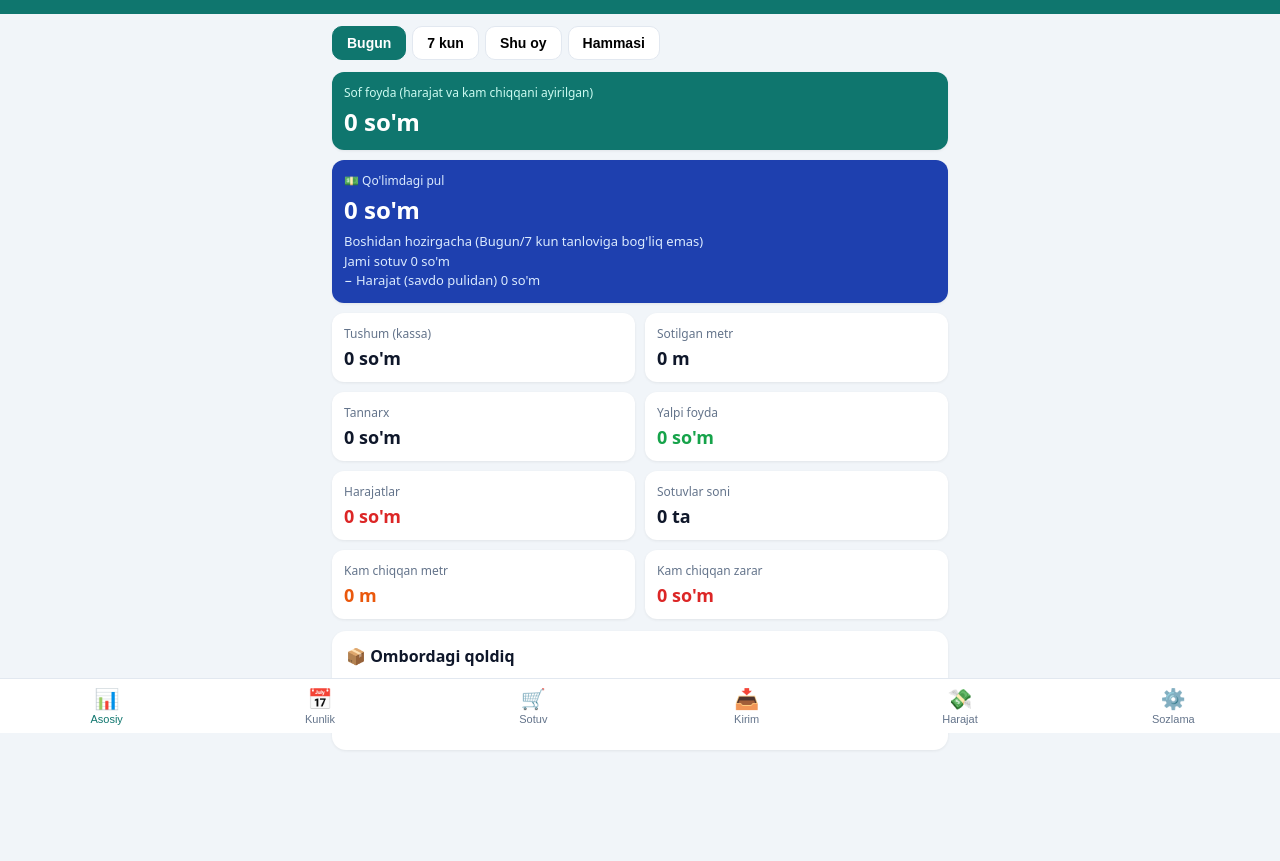
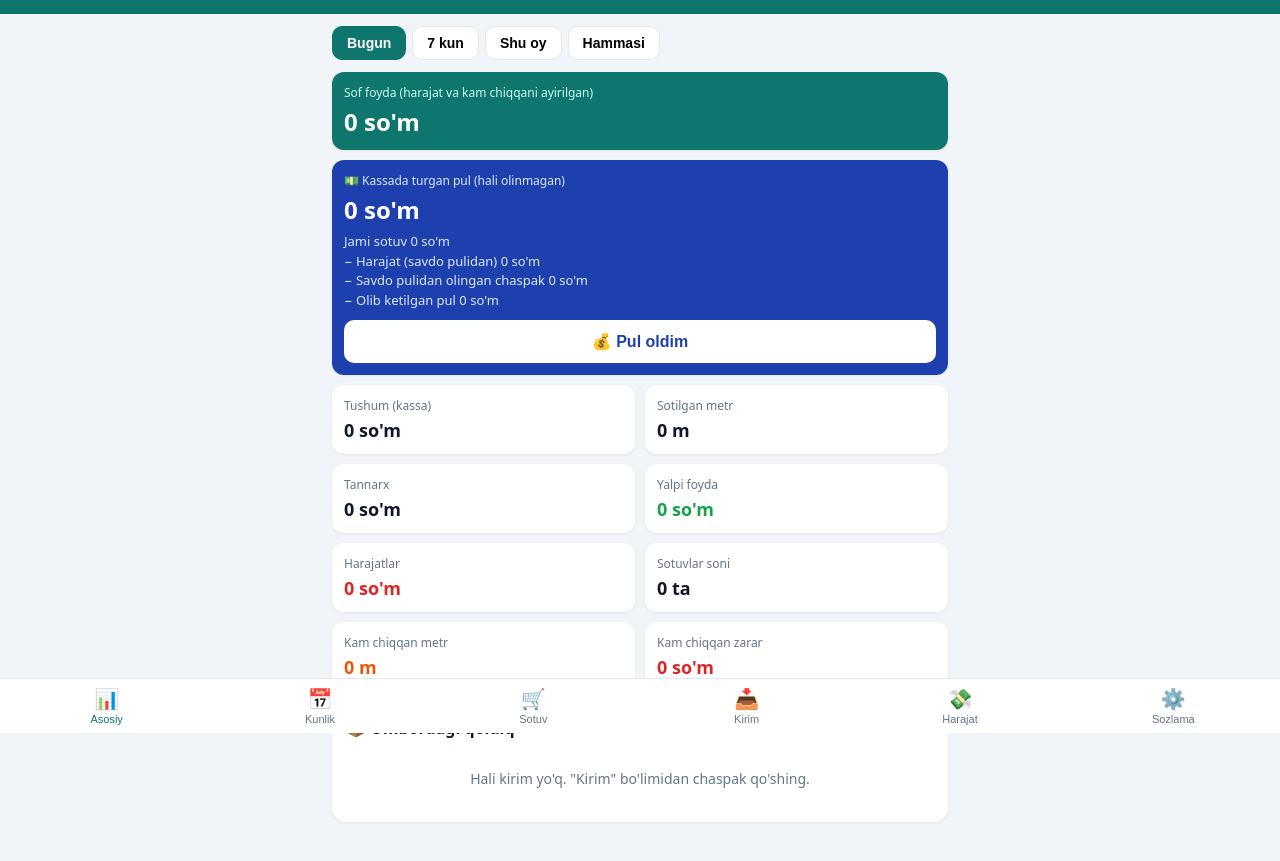
Before and after one commit to sanjar97a/Savdo_hisobot, a plain HTML site: page index.html in a window 1280 px wide. Shown: the part 67-928 px from the top of the page. Drawn offline with Linux system fonts and the light colour scheme.

Commit message:
Kassa: pul olindi tugmasi; kunlik kun boshi -> kun oxiri hisobi
Co-Authored-By: Claude Opus 5.5 <noreply@anthropic.com>
Claude-Session: https://claude.ai/code/session_01VUjmiAs41hxxe6sVrtqrHs

```diff
--- a/index.html
+++ b/index.html
@@ -212,7 +212,7 @@ table.st tr.tot td{font-weight:700;border-top:2px solid var(--b);border-bottom:0
 <script>
 const KEY='chaspak-savdo-v1';
 let D=load();
-function load(){let d;try{d=JSON.parse(localStorage.getItem(KEY))}catch(e){}d=d||{};['buys','sales','exps','loss'].forEach(k=>d[k]=d[k]||[]);return d}
+function load(){let d;try{d=JSON.parse(localStorage.getItem(KEY))}catch(e){}d=d||{};['buys','sales','exps','loss','wd'].forEach(k=>d[k]=d[k]||[]);return d}
 function save(){localStorage.setItem(KEY,JSON.stringify(D));render()}
 const $=id=>document.getElementById(id);
 const num=v=>parseFloat(String(v).replace(/\s/g,'').replace(',','.'))||0;
@@ -281,15 +281,21 @@ function inPeriod(t){
 
 // Qo'ldagi pul: boshidan berilgan vaqtgacha (davrga bo'linmaydi)
 function cashUntil(end){
-  const f=r=>r.t<=end;
-  const tushum=D.sales.filter(f).reduce((a,s)=>a+s.sum,0);
-  const har=D.exps.filter(e=>f(e)&&!e.notCash).reduce((a,e)=>a+e.sum,0);
-  const boshqa=D.exps.filter(e=>f(e)&&e.notCash).reduce((a,e)=>a+e.sum,0);
-  const kir=D.buys.filter(b=>f(b)&&b.fromCash).reduce((a,b)=>a+b.sum,0);
-  return{tushum,har,boshqa,kir,qolda:tushum-har-kir};
+  const f=r=>r.t<=end,sum=(arr,g)=>arr.filter(r=>f(r)&&(!g||g(r))).reduce((a,r)=>a+r.sum,0);
+  const tushum=sum(D.sales),har=sum(D.exps,e=>!e.notCash),boshqa=sum(D.exps,e=>e.notCash),kir=sum(D.buys,b=>b.fromCash),ol=sum(D.wd);
+  return{tushum,har,boshqa,kir,ol,qolda:tushum-har-kir-ol};
 }
-const cashHtml=(title,c,sub)=>`<div class="stat big" style="background:#1e40af"><div class="l" style="color:#dbeafe">💵 ${title}</div><div class="v">${fm(c.qolda)}</div>
-  <div style="font-size:13px;color:#dbeafe;margin-top:6px;line-height:1.5">${sub?sub+'<br>':''}Jami sotuv ${fm(c.tushum)}<br>− Harajat (savdo pulidan) ${fm(c.har)}${c.kir?`<br>− Savdo pulidan olingan chaspak ${fm(c.kir)}`:''}${c.boshqa?`<br><span style="opacity:.8">Savdo pulidan to'lanmagan harajat: ${fm(c.boshqa)} (ayirilmadi)</span>`:''}</div></div>`;
+// Pul olish: kassadan olib ketilgan pul
+function takeMoney(k){
+  const today=dKey(Date.now()),day=k||today,end=day===today?Date.now():dEnd(day);
+  const bor=cashUntil(end).qolda;
+  const v=prompt(`Kassada ${fm(bor)} bor.\nQancha pul oldingiz?`,bor>0?fmtStr(String(Math.round(bor))):'');
+  if(v===null)return;const n=num(v);if(n<=0)return toast('Summani kiriting');
+  const[y,m,d]=kParts(day);
+  D.wd.push({id:uid(),t:day===today?Date.now():new Date(y,m-1,d,20).getTime(),sum:n});
+  save();toast('Olindi ✅');
+}
+const bigBtn=(txt,on)=>`<button onclick="${on}" style="margin-top:10px;width:100%;background:#fff;color:#1e40af;padding:12px">${txt}</button>`;
 
 // ===== KUNLIK =====
 const dKey=t=>{const d=new Date(t);return d.getFullYear()+'-'+String(d.getMonth()+1).padStart(2,'0')+'-'+String(d.getDate()).padStart(2,'0')};
@@ -308,7 +314,15 @@ function renderDay(){
   const harajatK=E.filter(e=>!e.notCash).reduce((a,e)=>a+e.sum,0),boshqa=harajat-harajatK;
   const qolda=tushum-harajatK-kirimK,foyda=tushum-cost-harajat-kam;
   $('d-stats').innerHTML=`
-    ${cashHtml("Kun oxirida qo'ldagi pul",cashUntil(end),`Shu kuni: ${qolda>=0?'+':''}${fm(qolda)}`)}
+    ${(()=>{const[y,m,d]=kParts(dayK),st=new Date(y,m-1,d).getTime()-1,bosh=cashUntil(st).qolda,c=cashUntil(end),
+      W=D.wd.filter(on),ol=W.reduce((a,w)=>a+w.sum,0),hK=E.filter(e=>!e.notCash).reduce((a,e)=>a+e.sum,0);
+      const r=(l,v,b)=>`<div style="display:flex;justify-content:space-between;padding:3px 0;${b?'border-top:1px solid #ffffff55;margin-top:4px;padding-top:6px;font-weight:700':''}"><span>${l}</span><span>${v}</span></div>`;
+      return `<div class="stat big" style="background:#1e40af"><div class="l" style="color:#dbeafe">💵 Kun oxirida kassada</div><div class="v">${fm(c.qolda)}</div>
+      <div style="font-size:14px;color:#dbeafe;margin-top:8px">
+        ${r('Kun boshida',fm(bosh))}${r('+ Sotuv',fm(tushum))}${r('− Harajat (savdo pulidan)',fm(hK))}${kirimK?r('− Yangi chaspak',fm(kirimK)):''}${r('− Olindi',fm(ol))}${r('= Kun oxirida',fm(c.qolda),1)}
+      </div>
+      ${W.map(w=>`<div style="display:flex;justify-content:space-between;align-items:center;font-size:13px;color:#dbeafe;margin-top:6px">💰 ${dt(w.t).slice(-5)} olindi: ${fm(w.sum)} <button class="del" style="color:#fecaca" onclick="del('wd','${w.id}')">✕</button></div>`).join('')}
+      ${bigBtn('💰 Shu kuni pul oldim',`takeMoney('${dayK}')`)}</div>`})()}
     <div class="stat"><div class="l">Sotildi</div><div class="v">${fmM(metr)}</div></div>
     <div class="stat"><div class="l">Sotuvdan pul</div><div class="v">${fm(tushum)}</div></div>
     <div class="stat"><div class="l">Harajat</div><div class="v neg">${fm(harajat)}</div></div>
@@ -353,7 +367,10 @@ function render(){
   const yalpi=tushum-tannarx,sof=yalpi-harajat-kamS;
   $('stats').innerHTML=`
     <div class="stat big"><div class="l">Sof foyda (harajat va kam chiqqani ayirilgan)</div><div class="v">${fm(sof)}</div></div>
-    ${cashHtml("Qo'limdagi pul",cashUntil(Date.now()),'Boshidan hozirgacha (Bugun/7 kun tanloviga bog\'liq emas)')}
+    ${(()=>{const c=cashUntil(Date.now()),last=D.wd.slice().sort((a,b)=>b.t-a.t)[0];
+      return `<div class="stat big" style="background:#1e40af"><div class="l" style="color:#dbeafe">💵 Kassada turgan pul (hali olinmagan)</div><div class="v">${fm(c.qolda)}</div>
+      <div style="font-size:13px;color:#dbeafe;margin-top:6px;line-height:1.5">Jami sotuv ${fm(c.tushum)}<br>− Harajat (savdo pulidan) ${fm(c.har)}<br>− Savdo pulidan olingan chaspak ${fm(c.kir)}<br>− Olib ketilgan pul ${fm(c.ol)}${last?`<br><span style="opacity:.85">Oxirgi marta: ${dt(last.t)}, ${fm(last.sum)}</span>`:''}</div>
+      ${bigBtn('💰 Pul oldim',"takeMoney()")}</div>`})()}
     <div class="stat"><div class="l">Tushum (kassa)</div><div class="v">${fm(tushum)}</div></div>
     <div class="stat"><div class="l">Sotilgan metr</div><div class="v">${fmM(metr)}</div></div>
     <div class="stat"><div class="l">Tannarx</div><div class="v">${fm(tannarx)}</div></div>
@@ -481,8 +498,8 @@ $('exp-json').onclick=()=>{
   a.download='chaspak-backup-'+new Date().toISOString().slice(0,10)+'.json';a.click();
 };
 $('imp-btn').onclick=()=>$('imp').click();
-$('imp').onchange=e=>{const f=e.target.files[0];if(!f)return;const r=new FileReader();r.onload=()=>{try{const d=JSON.parse(r.result);if(!d.buys||!d.sales||!d.exps)throw 0;d.loss=d.loss||[];if(confirm('Hozirgi ma\'lumotlar almashtiriladi. Davom etilsinmi?')){D=d;save();toast('Tiklandi ✅')}}catch(_){toast('Fayl noto\'g\'ri')}};r.readAsText(f)};
-$('wipe').onclick=()=>{if(confirm('Hamma narsa o\'chadi! Ishonchingiz komilmi?')&&confirm('Rostdan ham?')){D={buys:[],sales:[],exps:[],loss:[]};save()}};
+$('imp').onchange=e=>{const f=e.target.files[0];if(!f)return;const r=new FileReader();r.onload=()=>{try{const d=JSON.parse(r.result);if(!d.buys||!d.sales||!d.exps)throw 0;d.loss=d.loss||[];d.wd=d.wd||[];if(confirm('Hozirgi ma\'lumotlar almashtiriladi. Davom etilsinmi?')){D=d;save();toast('Tiklandi ✅')}}catch(_){toast('Fayl noto\'g\'ri')}};r.readAsText(f)};
+$('wipe').onclick=()=>{if(confirm('Hamma narsa o\'chadi! Ishonchingiz komilmi?')&&confirm('Rostdan ham?')){D={buys:[],sales:[],exps:[],loss:[],wd:[]};save()}};
 
 render();
 if('serviceWorker' in navigator)navigator.serviceWorker.register('sw.js');
--- a/sw.js
+++ b/sw.js
@@ -1,4 +1,4 @@
-const C = 'chaspak-v15';
+const C = 'chaspak-v16';
 const FILES = ['./', 'index.html', 'manifest.json', 'icon.svg'];
 self.addEventListener('install', e => { e.waitUntil(caches.open(C).then(c => c.addAll(FILES))); self.skipWaiting(); });
 self.addEventListener('activate', e => {
```
